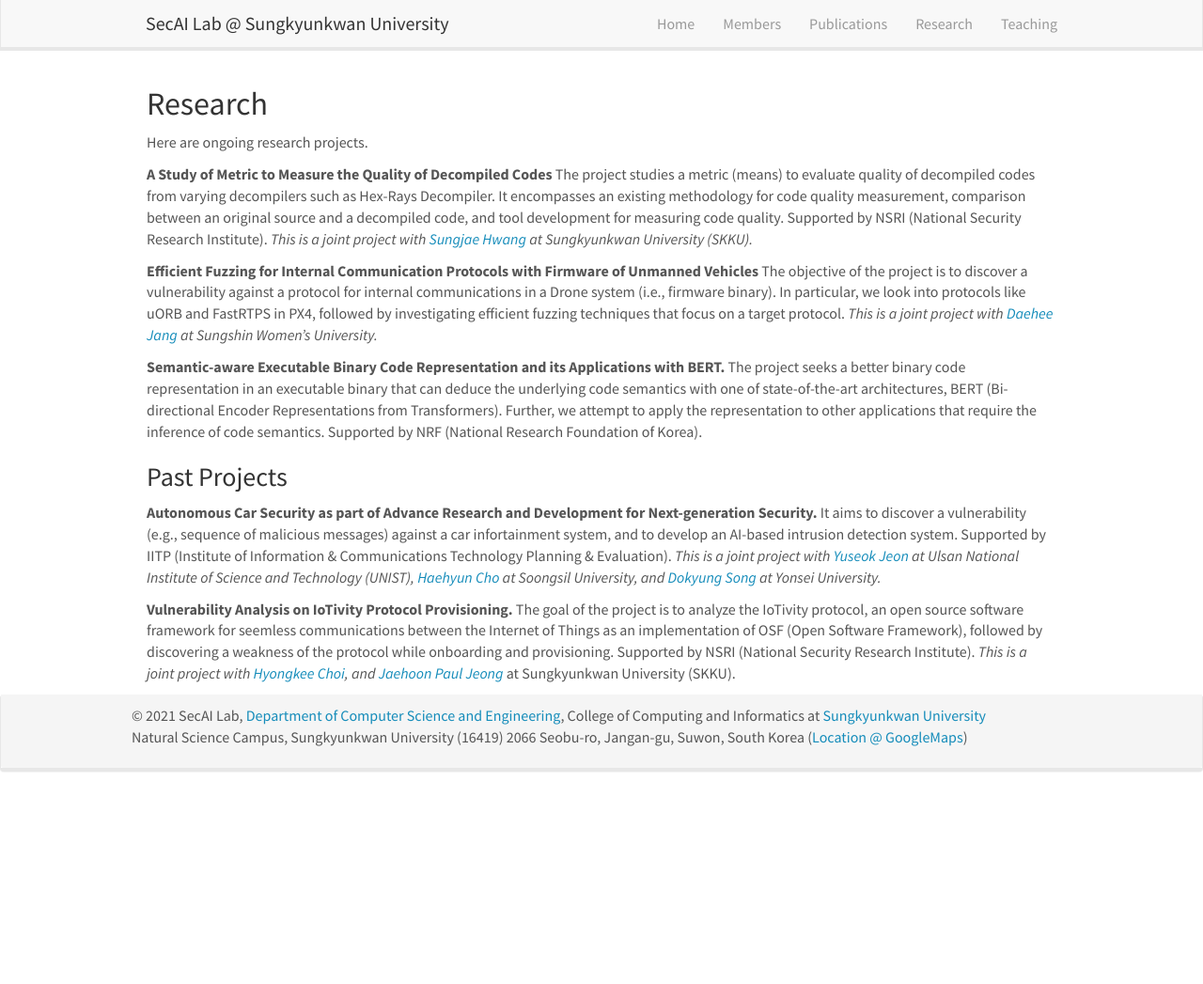
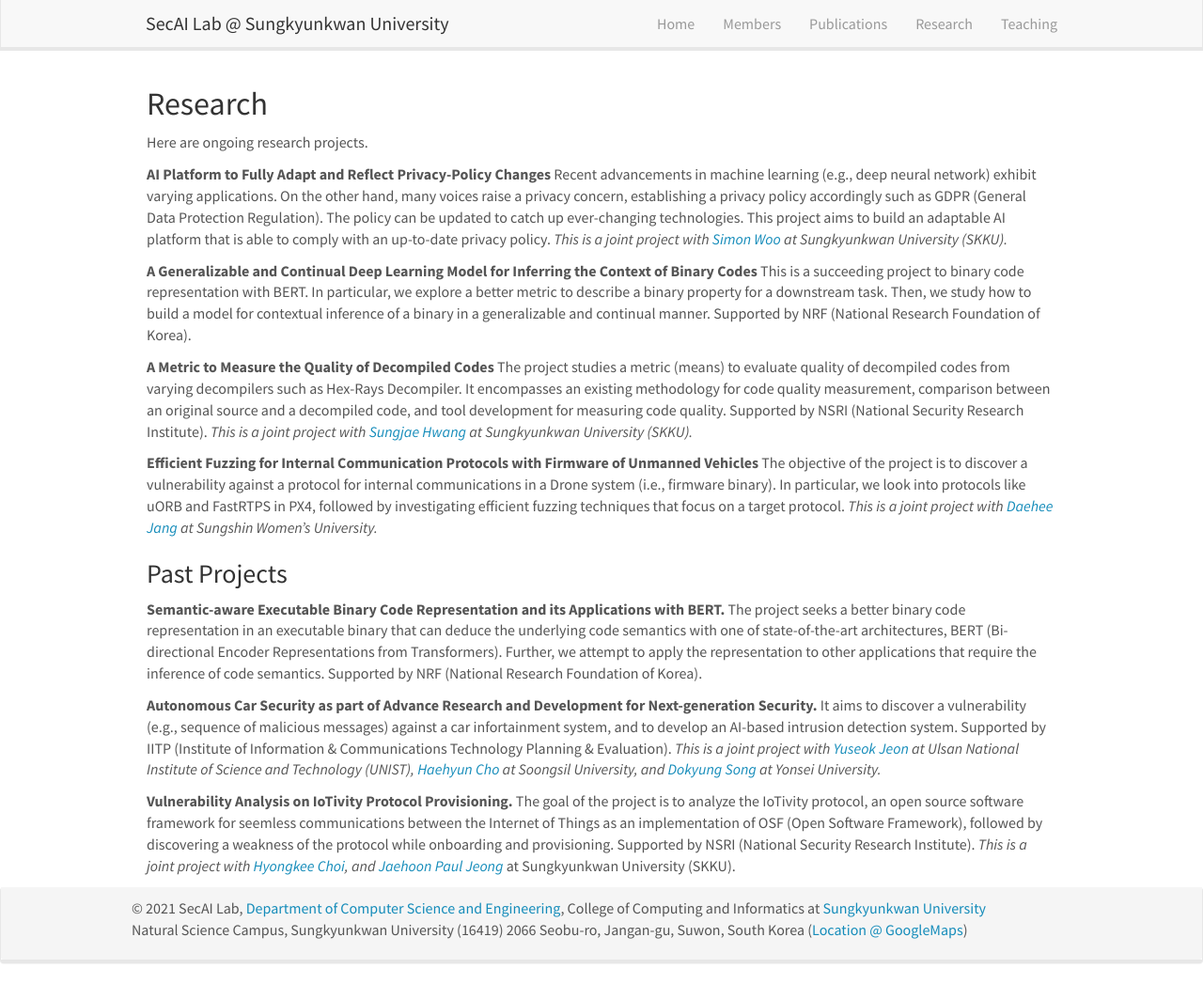
Before and after one commit to SecAI-Lab/secai-lab.github.io, a Jekyll site: the page built from _pages/research.md, in a window 1280 px wide and 1047 px high. Shown: the whole window at 94% size. Built offline with Jekyll 4.4.1, drawn with Linux system fonts in a browser that asks for light colours; nearby versions of some CDN libraries.

Commit message:
research updated

```diff
--- a/_pages/research.md
+++ b/_pages/research.md
@@ -10,7 +10,25 @@
 
 Here are ongoing research projects.
 
-**A Study of Metric to Measure the Quality of Decompiled Codes**
+**AI Platform to Fully Adapt and Reflect Privacy-Policy Changes**
+Recent advancements in machine learning (e.g., deep neural network)
+exhibit varying applications. On the other hand, many voices
+raise a privacy concern, establishing a privacy policy accordingly
+such as GDPR (General Data Protection Regulation). The policy can
+be updated to catch up ever-changing technologies. This project aims
+to build an adaptable AI platform that is able to comply with
+an up-to-date privacy policy.
+*This is a joint project with [Simon Woo](https://dash-lab.github.io/About/)
+at Sungkyunkwan University (SKKU).*
+
+**A Generalizable and Continual Deep Learning Model for Inferring the Context of Binary Codes**
+This is a succeeding project to binary code representation with BERT.
+In particular, we explore a better metric to describe a binary property for a downstream task.
+Then, we study how to build a model for contextual inference of a binary
+in a generalizable and continual manner.
+Supported by NRF (National Research Foundation of Korea).
+
+**A Metric to Measure the Quality of Decompiled Codes**
 The project studies a metric (means) to evaluate quality of
 decompiled codes from varying decompilers such as Hex-Rays Decompiler.
 It encompasses an existing methodology for code quality measurement, comparison
```
Also changed, not shown: other parts of _pages/research.md (+3 -3 lines).
